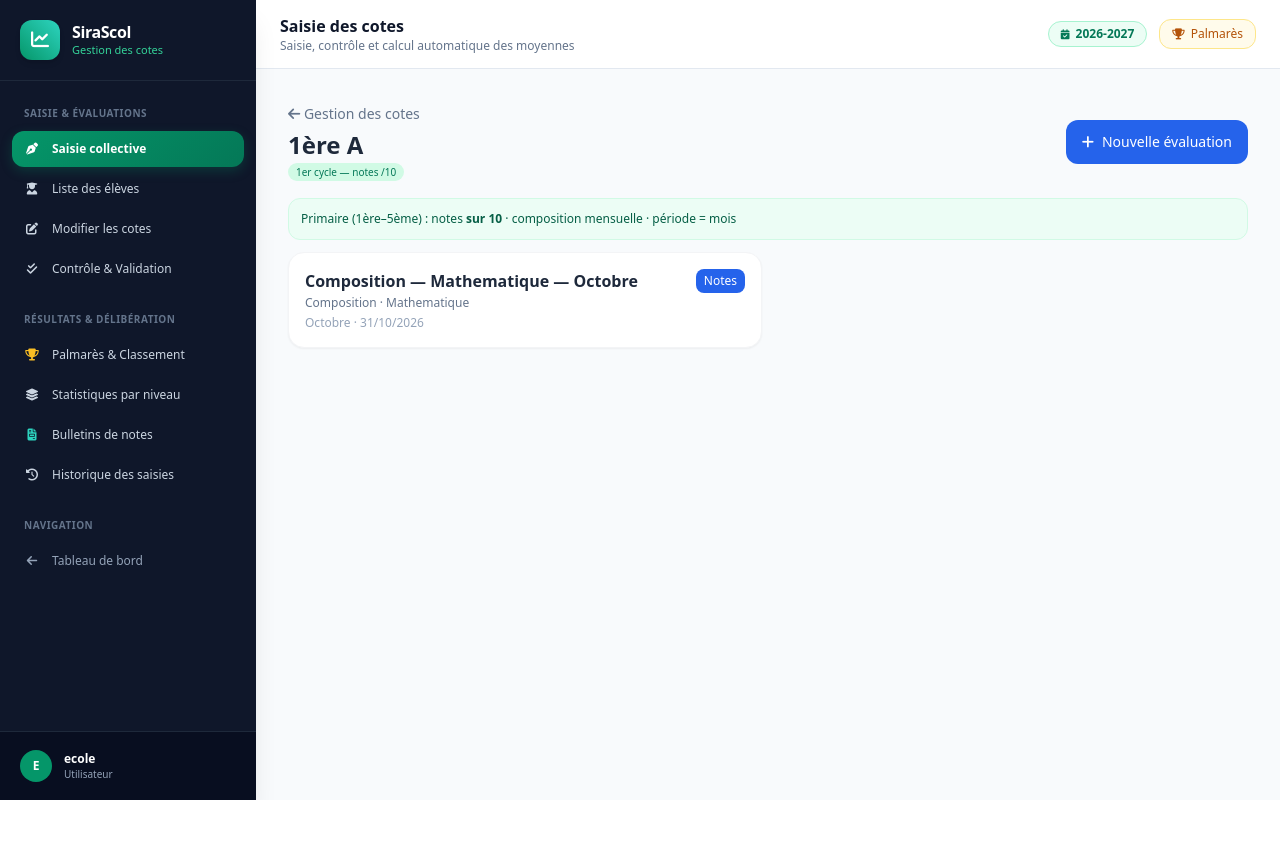
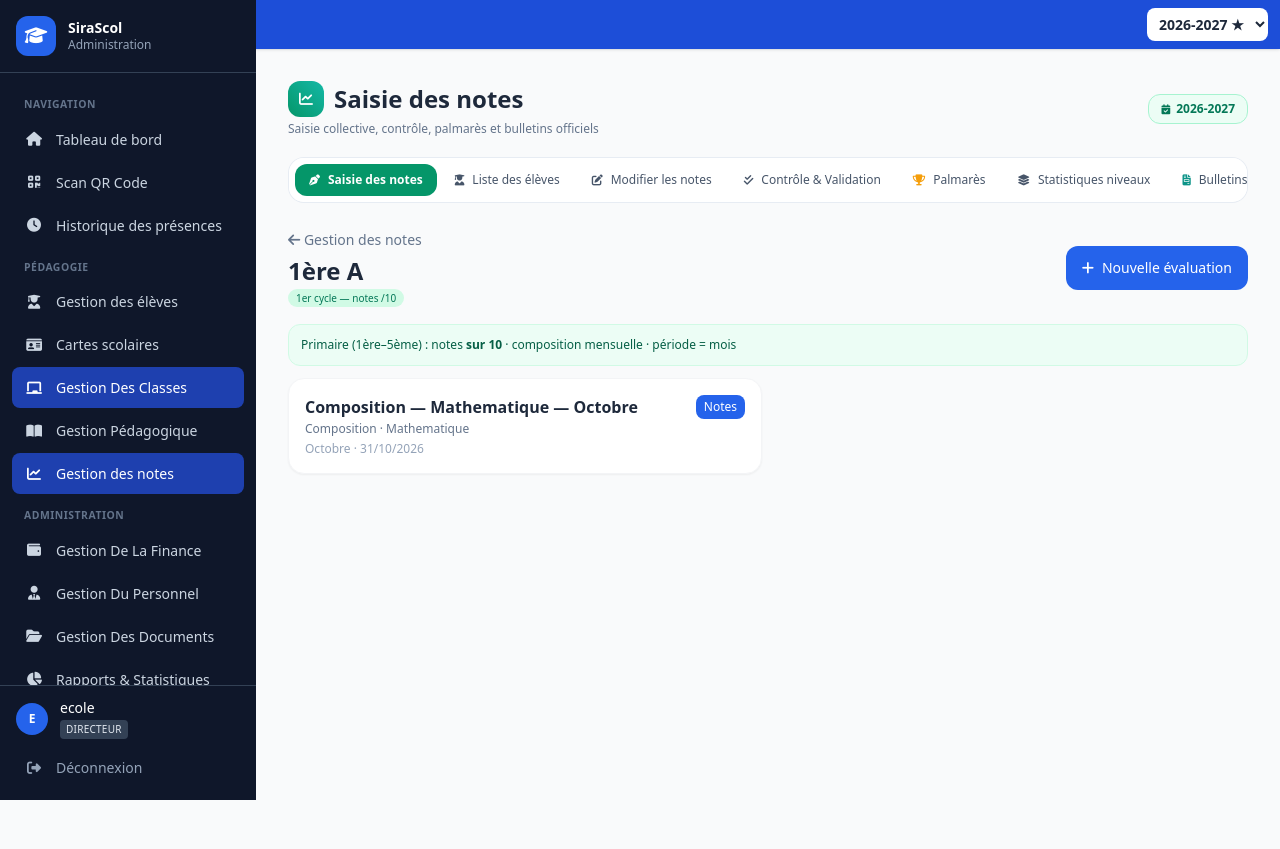
Before and after one commit to issa1299/SiraScol, a Django app: page /notes/classes/1/ in a window 1280 px wide. Before the commit the page ends 800 px from the top, so only its background shows below. Run offline with Django 5.2, Linux system fonts and the light colour scheme; a user stored in the database is signed in; data comes from the database, SQL or seed files in the repository; some libraries are stand-ins or nearby versions.

Commit message:
Fix: ImportError PERMISSION_GROUPS, unification de l'interface Notes avec base.html et remplacement du terme cotes par notes

```diff
--- a/templates/base.html
+++ b/templates/base.html
@@ -363,9 +363,9 @@
                 </a>
                 {% endif %}
                 {% if can_nav_grades %}
-                <button type="button" onclick="openCotesModal()" class="nav-link w-full text-left {% if '/notes' in request.path or request.resolver_match.app_name == 'grades' %}active{% endif %}">
-                    <i class="fas fa-chart-line w-5 text-center"></i> Gestion des cotes
-                </button>
+                <a href="{% url 'grades:classes' %}" class="nav-link {% if '/notes' in request.path or request.resolver_match.app_name == 'grades' %}active{% endif %}">
+                    <i class="fas fa-chart-line w-5 text-center"></i> Gestion des notes
+                </a>
                 {% endif %}
 
                 {# —— ADMINISTRATION —— #}
@@ -524,9 +524,9 @@
                 <a href="{% url 'students:list' %}" class="{% if request.resolver_match.app_name == 'students' and 'parent' not in request.resolver_match.url_name %}active{% endif %}">
                     <i class="fas fa-user-graduate"></i><span>Élèves</span>
                 </a>
-                <button type="button" onclick="openCotesModal()" class="{% if request.resolver_match.app_name == 'grades' %}active{% endif %}">
-                    <i class="fas fa-clipboard-list"></i><span>Cotes</span>
-                </button>
+                <a href="{% url 'grades:classes' %}" class="{% if request.resolver_match.app_name == 'grades' %}active{% endif %}">
+                    <i class="fas fa-clipboard-list"></i><span>Notes</span>
+                </a>
                 <a href="{% url 'finance:classes' %}" class="{% if request.resolver_match.app_name == 'finance' %}active{% endif %}">
                     <i class="fas fa-wallet"></i><span>Finance</span>
                 </a>
@@ -579,7 +579,7 @@
                         <a href="{% url 'timetable:home' %}" class="nav-link" onclick="closeMobileDrawer()"><i class="fas fa-book-open w-5 text-center"></i> Gestion Pédagogique</a>
                         {% endif %}
                         {% if can_nav_grades %}
-                        <button type="button" class="nav-link w-full text-left" onclick="closeMobileDrawer(); openCotesModal()"><i class="fas fa-chart-line w-5 text-center"></i> Gestion des cotes</button>
+                        <a href="{% url 'grades:classes' %}" class="nav-link w-full text-left" onclick="closeMobileDrawer()"><i class="fas fa-chart-line w-5 text-center"></i> Gestion des notes</a>
                         {% endif %}
 
                         <div class="nav-section">Administration</div>
@@ -875,11 +875,11 @@
         </script>
         {% block extra_js %}{% endblock %}
 
-{# Modal accès centre des cotes #}
+{# Modal accès centre des notes #}
 <div id="cotes-entry-modal" class="fixed inset-0 z-[200] hidden items-center justify-center bg-black/50 p-4" onclick="if(event.target===this)closeCotesModal()">
   <div class="bg-white rounded-2xl w-full max-w-sm shadow-2xl overflow-hidden">
     <div class="bg-emerald-600 text-white px-5 py-4 flex items-center justify-between">
-      <p class="font-bold flex items-center gap-2"><i class="fas fa-chart-line"></i> Gestion des cotes</p>
+      <p class="font-bold flex items-center gap-2"><i class="fas fa-chart-line"></i> Gestion des notes</p>
       <button type="button" onclick="closeCotesModal()" class="text-white/80 hover:text-white text-xl leading-none">&times;</button>
     </div>
     <div class="px-5 py-5">
--- a/templates/grades/base_cotes.html
+++ b/templates/grades/base_cotes.html
@@ -1,189 +1,68 @@
-{% load static %}
-<!DOCTYPE html>
-<html lang="fr" class="h-full bg-slate-50">
-<head>
-  <meta charset="utf-8">
-  <meta name="viewport" content="width=device-width, initial-scale=1, maximum-scale=1, user-scalable=no">
-  <title>{% block title %}Gestion des cotes{% endblock %} — SiraScol</title>
-  <script src="https://cdn.tailwindcss.com"></script>
-  <link rel="stylesheet" href="https://cdnjs.cloudflare.com/ajax/libs/font-awesome/6.5.1/css/all.min.css">
-  <style>
-    body { font-family: system-ui, -apple-system, BlinkMacSystemFont, "Segoe UI", Roboto, sans-serif; }
-    .cotes-nav a.active {
-      background: linear-gradient(135deg, #059669 0%, #047857 100%);
-      color: #ffffff;
-      font-weight: 600;
-      box-shadow: 0 4px 12px rgba(5, 150, 105, 0.25);
-    }
-    .cotes-nav a:not(.active):hover {
-      background: rgba(255, 255, 255, 0.07);
-      color: #ffffff;
-    }
-  </style>
-  {% block extra_css %}{% endblock %}
-</head>
-<body class="h-full flex flex-col text-slate-800 antialiased">
-  <div class="flex flex-1 min-h-screen">
+{% extends "base.html" %}
+{% block title %}{% block cotes_title %}Gestion des notes{% endblock %} — SiraScol{% endblock %}
 
-    {# ── SIDEBAR GESTION DES COTES ── #}
-    <aside id="cotes-sidebar"
-      class="w-64 bg-slate-900 text-slate-300 flex flex-col fixed inset-y-0 left-0 z-40 -translate-x-full lg:translate-x-0 transition-transform duration-200 ease-in-out shadow-xl">
-
-      {# Logo / En-tête #}
-      <div class="px-5 py-5 border-b border-slate-800 flex items-center justify-between">
-        <a href="{% url 'grades:classes' %}" class="flex items-center gap-3">
-          <div class="w-10 h-10 rounded-xl bg-gradient-to-tr from-emerald-600 to-teal-400 text-white flex items-center justify-center text-lg shadow-md">
+{% block content %}
+<div class="mb-6">
+  {# En-tête de la section Notes #}
+  <div class="flex flex-col sm:flex-row sm:items-center justify-between gap-3 mb-5">
+    <div>
+      <h1 class="text-xl sm:text-2xl font-bold text-slate-800 flex items-center gap-2.5">
+        <span class="w-9 h-9 rounded-xl bg-gradient-to-tr from-emerald-600 to-teal-500 text-white flex items-center justify-center text-sm shadow-xs">
           <i class="fas fa-chart-line"></i>
+        </span>
+        {% block header_title %}Gestion des notes{% endblock %}
+      </h1>
+      <p class="text-xs text-slate-500 mt-1">
+        {% block header_sub %}Saisie collective, contrôle, palmarès et bulletins officiels{% endblock %}
+      </p>
     </div>
-          <div>
-            <p class="font-bold text-white text-base leading-tight tracking-tight">SiraScol</p>
-            <p class="text-[11px] text-emerald-400 font-medium">Gestion des cotes</p>
-          </div>
-        </a>
-        <button class="lg:hidden text-slate-400 hover:text-white text-xl p-1" onclick="toggleCotesSidebar()">
-          &times;
-        </button>
-      </div>
-
-      {# Navigation latérale #}
-      <nav class="cotes-nav flex-1 overflow-y-auto p-3 text-xs space-y-1">
-        <p class="text-[10px] uppercase font-bold tracking-wider text-slate-500 px-3 pt-3 pb-1.5">Saisie & Évaluations</p>
-
-        <a href="{% url 'grades:classes' %}"
-           class="flex items-center gap-3 px-3 py-2.5 rounded-xl transition-all text-slate-300 {% if section == 'saisie' %}active{% endif %}">
-          <i class="fas fa-pen-nib w-4 text-center"></i>
-          <span class="text-xs">Saisie collective</span>
-        </a>
-
-        <a href="{% url 'grades:liste_eleves' %}"
-           class="flex items-center gap-3 px-3 py-2.5 rounded-xl transition-all text-slate-300 {% if section == 'liste' %}active{% endif %}">
-          <i class="fas fa-user-graduate w-4 text-center"></i>
-          <span class="text-xs">Liste des élèves</span>
-        </a>
-
-        <a href="{% url 'grades:modifier' %}"
-           class="flex items-center gap-3 px-3 py-2.5 rounded-xl transition-all text-slate-300 {% if section == 'modifier' %}active{% endif %}">
-          <i class="fas fa-edit w-4 text-center"></i>
-          <span class="text-xs">Modifier les cotes</span>
-        </a>
-
-        <a href="{% url 'grades:valider' %}"
-           class="flex items-center gap-3 px-3 py-2.5 rounded-xl transition-all text-slate-300 {% if section == 'valider' %}active{% endif %}">
-          <i class="fas fa-check-double w-4 text-center"></i>
-          <span class="text-xs">Contrôle & Validation</span>
-        </a>
-
-        <p class="text-[10px] uppercase font-bold tracking-wider text-slate-500 px-3 pt-5 pb-1.5">Résultats & Délibération</p>
-
-        <a href="{% url 'grades:palmares' %}"
-           class="flex items-center gap-3 px-3 py-2.5 rounded-xl transition-all text-slate-300 {% if section == 'palmares' %}active{% endif %}">
-          <i class="fas fa-trophy w-4 text-center text-amber-400"></i>
-          <span class="text-xs">Palmarès & Classement</span>
-        </a>
-
-        <a href="{% url 'grades:niveaux' %}"
-           class="flex items-center gap-3 px-3 py-2.5 rounded-xl transition-all text-slate-300 {% if section == 'niveaux' %}active{% endif %}">
-          <i class="fas fa-layer-group w-4 text-center"></i>
-          <span class="text-xs">Statistiques par niveau</span>
-        </a>
-
-        <a href="{% url 'grades:bulletin_list' %}"
-           class="flex items-center gap-3 px-3 py-2.5 rounded-xl transition-all text-slate-300 {% if section == 'bulletins' %}active{% endif %}">
-          <i class="fas fa-file-invoice w-4 text-center text-teal-400"></i>
-          <span class="text-xs">Bulletins de notes</span>
-        </a>
-
-        <a href="{% url 'grades:historique' %}"
-           class="flex items-center gap-3 px-3 py-2.5 rounded-xl transition-all text-slate-300 {% if section == 'historique' %}active{% endif %}">
-          <i class="fas fa-clock-rotate-left w-4 text-center"></i>
-          <span class="text-xs">Historique des saisies</span>
-        </a>
-
-        <p class="text-[10px] uppercase font-bold tracking-wider text-slate-500 px-3 pt-5 pb-1.5">Navigation</p>
-        <a href="{% url 'core:dashboard' %}"
-           class="flex items-center gap-3 px-3 py-2.5 rounded-xl transition-all text-slate-400 hover:text-white hover:bg-slate-800">
-          <i class="fas fa-arrow-left w-4 text-center"></i>
-          <span class="text-xs">Tableau de bord</span>
-        </a>
-      </nav>
-
-      {# Pied de sidebar #}
-      <div class="p-3 border-t border-slate-800 bg-slate-950/50">
-        <div class="flex items-center gap-3 px-2 py-1.5">
-          <div class="w-8 h-8 rounded-full bg-emerald-600 text-white flex items-center justify-center font-bold text-xs">
-            {{ user.username|slice:":1"|upper }}
-          </div>
-          <div class="min-w-0 flex-1">
-            <p class="text-xs font-semibold text-white truncate">{{ user.get_full_name|default:user.username }}</p>
-            <p class="text-[10px] text-slate-400 capitalize truncate">{{ role|default:"Utilisateur" }}</p>
-          </div>
-        </div>
-      </div>
-    </aside>
-
-    {# Overlay mobile #}
-    <div id="cotes-overlay" class="fixed inset-0 bg-slate-900/60 backdrop-blur-sm z-30 hidden lg:hidden" onclick="toggleCotesSidebar()"></div>
-
-    {# ── CONTENU PRINCIPAL ── #}
-    <div class="flex-1 lg:ml-64 min-w-0 flex flex-col min-h-screen bg-slate-50">
-
-      {# Topbar #}
-      <header class="bg-white border-b border-slate-200 sticky top-0 z-20 px-4 sm:px-6 py-3.5 flex items-center justify-between shadow-xs">
-        <div class="flex items-center gap-3 min-w-0">
-          <button type="button" class="lg:hidden text-slate-600 hover:text-slate-900 text-lg p-1.5 rounded-lg hover:bg-slate-100" onclick="toggleCotesSidebar()">
-            <i class="fas fa-bars"></i>
-          </button>
-          <div class="min-w-0">
-            <h1 class="font-bold text-slate-900 text-sm sm:text-base truncate">{% block header_title %}Gestion des cotes{% endblock %}</h1>
-            <p class="text-xs text-slate-500 truncate">{% block header_sub %}Saisie, contrôle et calcul automatique des moyennes{% endblock %}</p>
-          </div>
-        </div>
-
-        <div class="flex items-center gap-3 shrink-0">
     {% if current_year %}
-          <div class="inline-flex items-center gap-1.5 px-3 py-1 rounded-full text-xs font-semibold bg-emerald-50 text-emerald-700 border border-emerald-200">
+    <div class="inline-flex items-center gap-1.5 px-3 py-1.5 rounded-xl text-xs font-semibold bg-emerald-50 text-emerald-700 border border-emerald-200 self-start sm:self-auto shadow-2xs">
       <i class="fas fa-calendar-check text-[10px]"></i>
       <span>{{ current_year.name }}</span>
     </div>
     {% endif %}
-          <a href="{% url 'grades:palmares' %}" class="hidden sm:inline-flex items-center gap-1.5 px-3 py-1.5 rounded-xl text-xs font-medium bg-amber-50 text-amber-700 hover:bg-amber-100 border border-amber-200 transition-colors">
-            <i class="fas fa-trophy text-[11px]"></i> Palmarès
-          </a>
-        </div>
-      </header>
-
-      {# Corps de page #}
-      <main class="flex-1 p-4 sm:p-6 lg:p-8 max-w-7xl w-full mx-auto">
-        {% if messages %}
-        <div class="mb-5 space-y-2">
-          {% for message in messages %}
-          <div class="text-xs sm:text-sm rounded-xl px-4 py-3 flex items-center justify-between shadow-xs
-            {% if 'error' in message.tags %}bg-red-50 text-red-800 border border-red-200
-            {% elif 'success' in message.tags %}bg-emerald-50 text-emerald-800 border border-emerald-200
-            {% else %}bg-blue-50 text-blue-800 border border-blue-200{% endif %}">
-            <div class="flex items-center gap-2">
-              <i class="fas {% if 'error' in message.tags %}fa-circle-exclamation text-red-500{% elif 'success' in message.tags %}fa-circle-check text-emerald-500{% else %}fa-circle-info text-blue-500{% endif %}"></i>
-              <span>{{ message }}</span>
-            </div>
-          </div>
-          {% endfor %}
-        </div>
-        {% endif %}
-
-        {% block content %}{% endblock %}
-      </main>
   </div>
 
+  {# ── ONGLETS DE NAVIGATION DÉDIÉS AUX NOTES ── #}
+  <div class="bg-white rounded-2xl border border-slate-200/80 p-1.5 shadow-xs mb-6 overflow-x-auto">
+    <nav class="flex items-center gap-1 min-w-max text-xs font-medium">
+      <a href="{% url 'grades:classes' %}"
+         class="inline-flex items-center gap-2 px-3.5 py-2 rounded-xl transition-all {% if section == 'saisie' %}bg-emerald-600 text-white font-semibold shadow-xs{% else %}text-slate-600 hover:text-slate-900 hover:bg-slate-100{% endif %}">
+        <i class="fas fa-pen-nib text-[11px]"></i> Saisie des notes
+      </a>
+      <a href="{% url 'grades:liste_eleves' %}"
+         class="inline-flex items-center gap-2 px-3.5 py-2 rounded-xl transition-all {% if section == 'liste' %}bg-emerald-600 text-white font-semibold shadow-xs{% else %}text-slate-600 hover:text-slate-900 hover:bg-slate-100{% endif %}">
+        <i class="fas fa-user-graduate text-[11px]"></i> Liste des élèves
+      </a>
+      <a href="{% url 'grades:modifier' %}"
+         class="inline-flex items-center gap-2 px-3.5 py-2 rounded-xl transition-all {% if section == 'modifier' %}bg-emerald-600 text-white font-semibold shadow-xs{% else %}text-slate-600 hover:text-slate-900 hover:bg-slate-100{% endif %}">
+        <i class="fas fa-edit text-[11px]"></i> Modifier les notes
+      </a>
+      <a href="{% url 'grades:valider' %}"
+         class="inline-flex items-center gap-2 px-3.5 py-2 rounded-xl transition-all {% if section == 'valider' %}bg-emerald-600 text-white font-semibold shadow-xs{% else %}text-slate-600 hover:text-slate-900 hover:bg-slate-100{% endif %}">
+        <i class="fas fa-check-double text-[11px]"></i> Contrôle & Validation
+      </a>
+      <a href="{% url 'grades:palmares' %}"
+         class="inline-flex items-center gap-2 px-3.5 py-2 rounded-xl transition-all {% if section == 'palmares' %}bg-emerald-600 text-white font-semibold shadow-xs{% else %}text-slate-600 hover:text-slate-900 hover:bg-slate-100{% endif %}">
+        <i class="fas fa-trophy text-[11px] text-amber-500"></i> Palmarès
+      </a>
+      <a href="{% url 'grades:niveaux' %}"
+         class="inline-flex items-center gap-2 px-3.5 py-2 rounded-xl transition-all {% if section == 'niveaux' %}bg-emerald-600 text-white font-semibold shadow-xs{% else %}text-slate-600 hover:text-slate-900 hover:bg-slate-100{% endif %}">
+        <i class="fas fa-layer-group text-[11px]"></i> Statistiques niveaux
+      </a>
+      <a href="{% url 'grades:bulletin_list' %}"
+         class="inline-flex items-center gap-2 px-3.5 py-2 rounded-xl transition-all {% if section == 'bulletins' %}bg-emerald-600 text-white font-semibold shadow-xs{% else %}text-slate-600 hover:text-slate-900 hover:bg-slate-100{% endif %}">
+        <i class="fas fa-file-invoice text-[11px] text-teal-600"></i> Bulletins
+      </a>
+      <a href="{% url 'grades:historique' %}"
+         class="inline-flex items-center gap-2 px-3.5 py-2 rounded-xl transition-all {% if section == 'historique' %}bg-emerald-600 text-white font-semibold shadow-xs{% else %}text-slate-600 hover:text-slate-900 hover:bg-slate-100{% endif %}">
+        <i class="fas fa-clock-rotate-left text-[11px]"></i> Historique
+      </a>
+    </nav>
   </div>
 
-  <script>
-  function toggleCotesSidebar() {
-    const sb = document.getElementById('cotes-sidebar');
-    const ov = document.getElementById('cotes-overlay');
-    sb.classList.toggle('-translate-x-full');
-    ov.classList.toggle('hidden');
-  }
-  </script>
-  {% block extra_js %}{% endblock %}
-</body>
-</html>
+  {# ── CORPS DE LA SOUS-SECTION ── #}
+  {% block cotes_body %}{% endblock %}
+</div>
+{% endblock %}
--- a/templates/grades/class_assessments.html
+++ b/templates/grades/class_assessments.html
@@ -1,10 +1,10 @@
 {% extends "grades/base_cotes.html" %}
-{% block title %}Notes — {{ classroom.name }}{% endblock %}
-{% block header_title %}Saisie des cotes{% endblock %}
-{% block content %}
+{% block cotes_title %}Notes — {{ classroom.name }}{% endblock %}
+{% block header_title %}Saisie des notes{% endblock %}
+{% block cotes_body %}
 <div class="mb-4 flex flex-col sm:flex-row sm:items-center sm:justify-between gap-3">
   <div>
-    <a href="{% url 'grades:classes' %}" class="text-sm text-slate-500 hover:text-emerald-600"><i class="fas fa-arrow-left"></i> Gestion des cotes</a>
+    <a href="{% url 'grades:classes' %}" class="text-sm text-slate-500 hover:text-emerald-600"><i class="fas fa-arrow-left"></i> Gestion des notes</a>
     <h1 class="text-xl sm:text-2xl font-bold text-slate-800 mt-1">{{ classroom.name }}</h1>
     <p class="text-xs sm:text-sm text-slate-500">
       <span class="px-2 py-0.5 rounded-full font-medium text-[10px]
--- a/templates/grades/cotes_hub.html
+++ b/templates/grades/cotes_hub.html
@@ -1,8 +1,8 @@
 {% extends "grades/base_cotes.html" %}
-{% block title %}Centre des cotes{% endblock %}
-{% block header_title %}Saisie et gestion des cotes{% endblock %}
+{% block cotes_title %}Saisie et gestion des notes{% endblock %}
+{% block header_title %}Saisie et gestion des notes{% endblock %}
 {% block header_sub %}Organisation par cycles d'enseignement, classes et périodes scolaires{% endblock %}
-{% block content %}
+{% block cotes_body %}
 
 {# ── BANNIÈRE STATISTIQUES RAPIDES ── #}
 <div class="grid grid-cols-1 sm:grid-cols-3 gap-4 mb-6">
--- a/templates/grades/cotes_liste.html
+++ b/templates/grades/cotes_liste.html
@@ -1,8 +1,8 @@
 {% extends "grades/base_cotes.html" %}
-{% block title %}Liste des élèves{% endblock %}
+{% block cotes_title %}Liste des élèves{% endblock %}
 {% block header_title %}Répertoire des élèves{% endblock %}
 {% block header_sub %}Sélectionnez un élève pour consulter ou saisir ses notes{% endblock %}
-{% block content %}
+{% block cotes_body %}
 
 {# ── BARRE DE RECHERCHE ET FILTRE ── #}
 <div class="bg-white rounded-2xl border border-slate-200 p-4 mb-5 shadow-xs">
--- a/templates/grades/cotes_palmares.html
+++ b/templates/grades/cotes_palmares.html
@@ -1,8 +1,8 @@
 {% extends "grades/base_cotes.html" %}
-{% block title %}Palmarès & Classement{% endblock %}
+{% block cotes_title %}Palmarès & Classement{% endblock %}
 {% block header_title %}Palmarès des élèves{% endblock %}
 {% block header_sub %}Classement officiel de la classe par moyenne décroissante{% endblock %}
-{% block content %}
+{% block cotes_body %}
 
 {# ── SÉLECTION CLASSE & PÉRIODE ── #}
 <div class="bg-white rounded-2xl border border-slate-200 p-4 mb-6 shadow-xs">
```
Also changed, not shown: core/permissions.py (+110 -0 lines), templates/grades/bulletin_list.html (+4 -4 lines), templates/grades/cotes_historique.html (+4 -4 lines), templates/grades/cotes_modifier.html (+5 -5 lines), templates/grades/cotes_niveaux.html (+4 -4 lines), templates/grades/cotes_valider.html (+4 -4 lines). Lines whose indentation alone changed are shown as unchanged.
